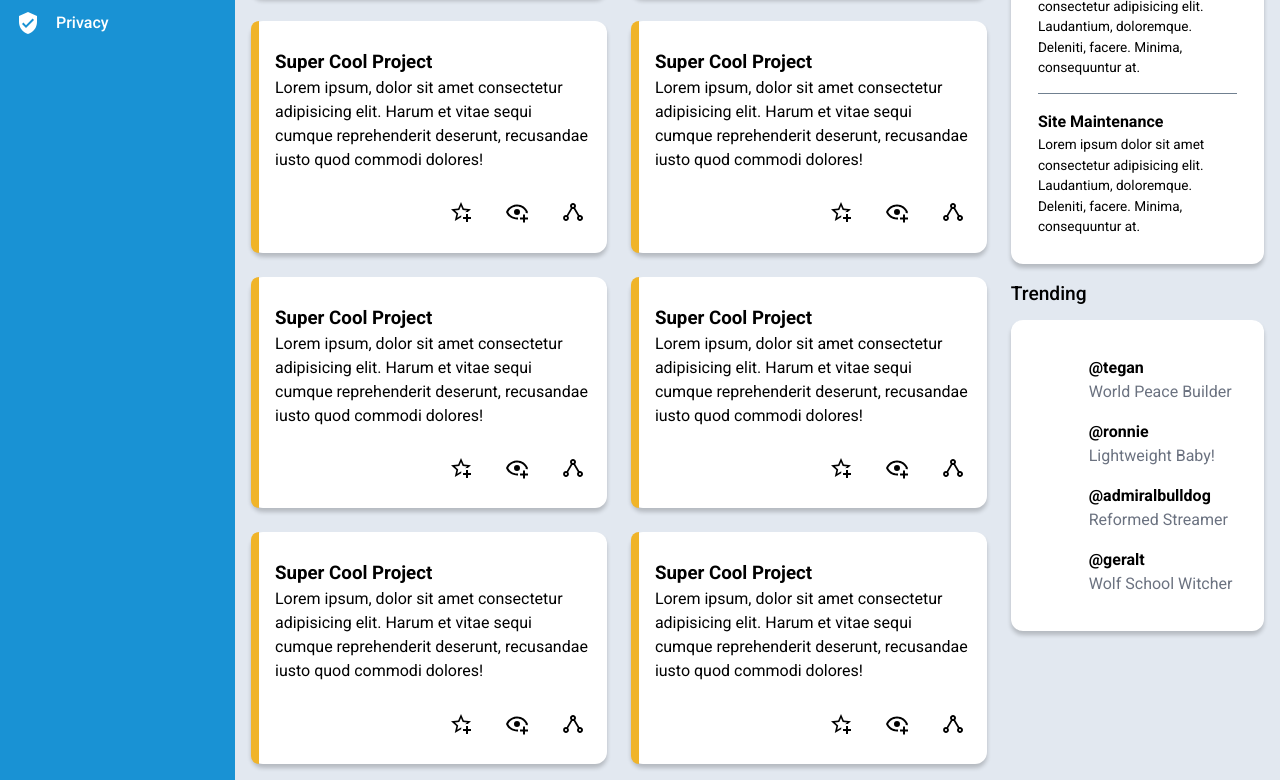
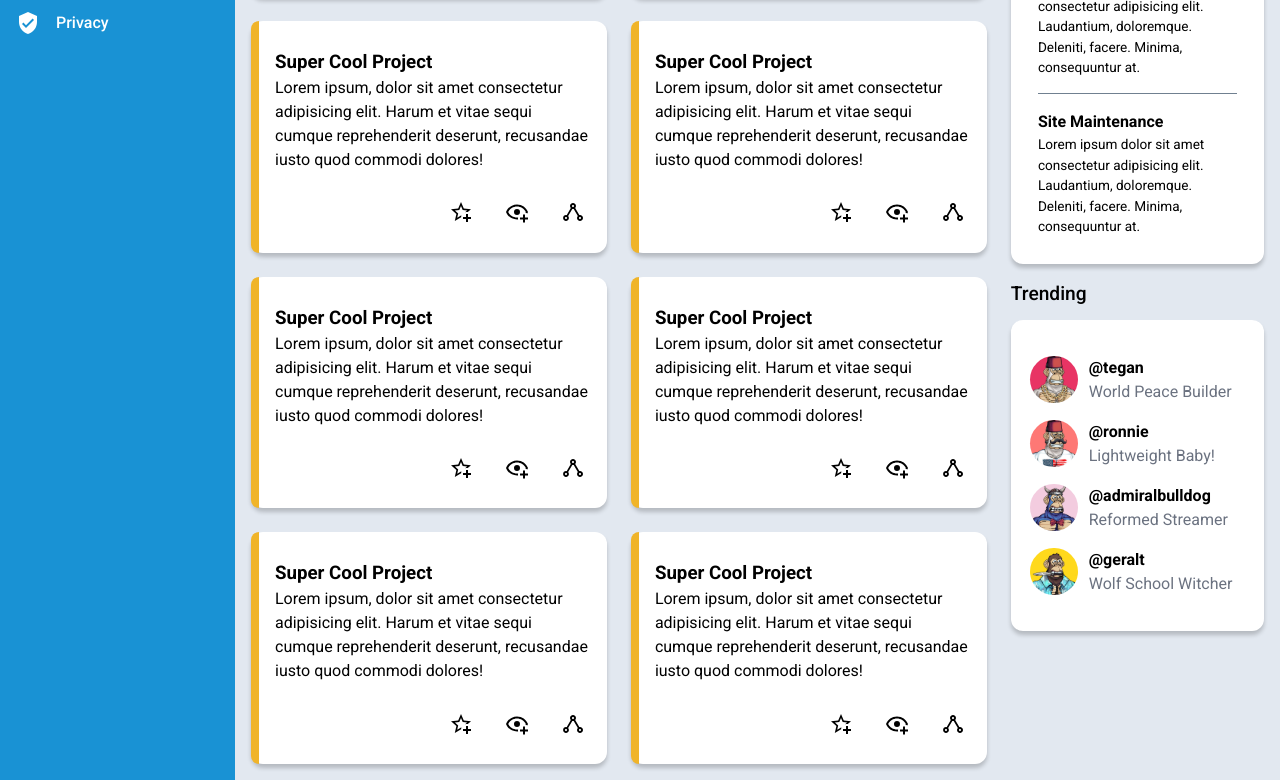
Before and after one commit to Maharta/admin-dashboard, a plain HTML site: page index.html in a window 1280 px wide. Shown: the part 441-1221 px from the top of the page. Drawn offline with Linux system fonts and the light colour scheme; the site is published under a folder, as on GitHub Pages, so addresses that start at the root find nothing.

Commit message:
fixed img url bug

```diff
--- a/style.css
+++ b/style.css
@@ -333,22 +333,22 @@ main h2 {
 }
 
 .trending_container ul li:nth-child(1) .circle.profile {
-  background: url("/assets/profiles/monkey.jpeg") no-repeat center;
+  background: url("assets/profiles/monkey.jpeg") no-repeat center;
   background-size: 60px;
   object-fit: cover;
 }
 .trending_container ul li:nth-child(2) .circle.profile {
-  background: url("/assets/profiles/monkey3.jpeg") no-repeat center;
+  background: url("assets/profiles/monkey3.jpeg") no-repeat center;
   background-size: 60px;
   object-fit: cover;
 }
 .trending_container ul li:nth-child(3) .circle.profile {
-  background: url("/assets/profiles/monkey4.jpeg") no-repeat center;
+  background: url("assets/profiles/monkey4.jpeg") no-repeat center;
   background-size: 60px;
   object-fit: cover;
 }
 .trending_container ul li:nth-child(4) .circle.profile {
-  background: url("/assets/profiles/monkey5.jpeg") no-repeat center;
+  background: url("assets/profiles/monkey5.jpeg") no-repeat center;
   background-size: 60px;
   object-fit: cover;
 }
```
